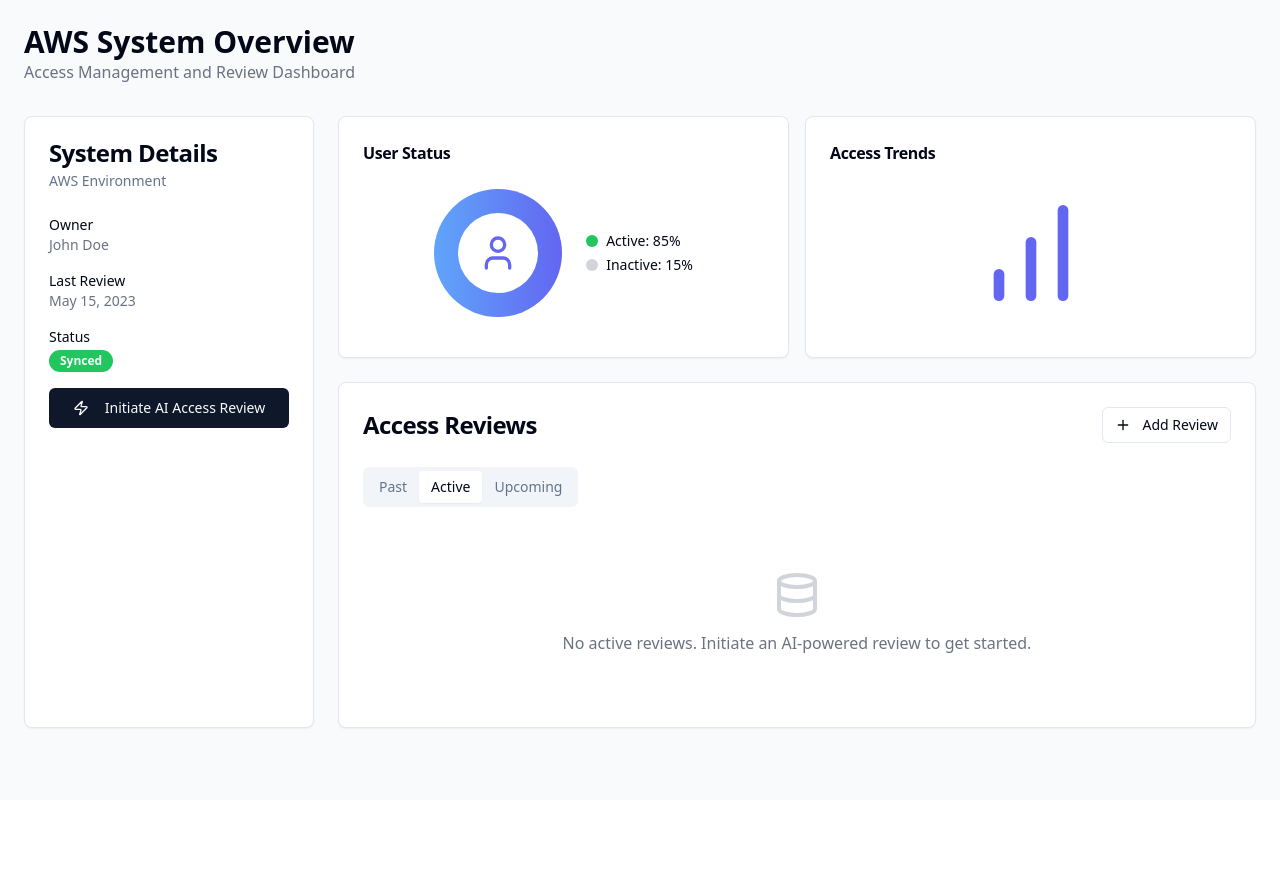
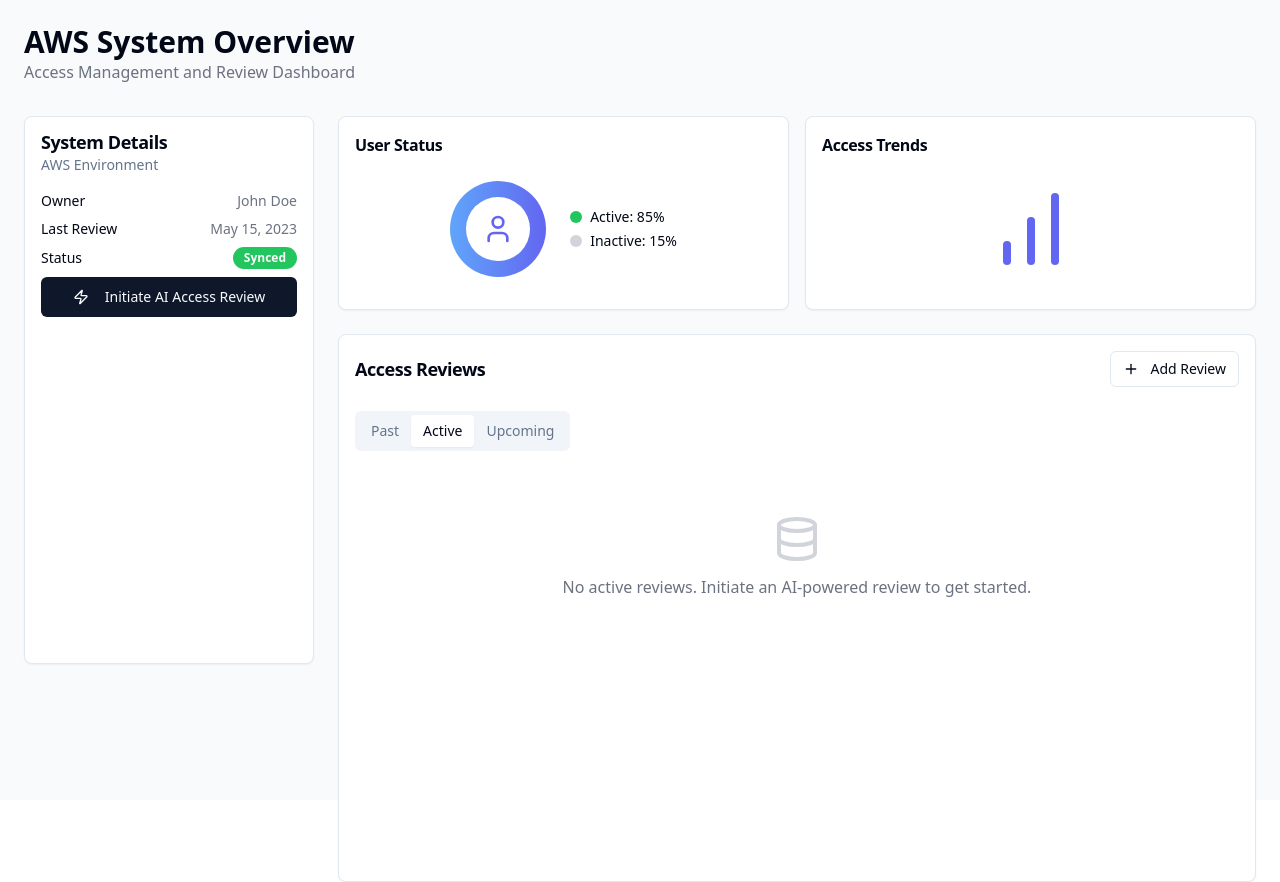
Before and after one commit to apoorvs-ai/access-mindstorm, a React (Vite) app: page / in a window 1280 px wide. Before the commit the page ends 800 px from the top, so only its background shows below. Built offline with nearby package versions, Linux system fonts and the light colour scheme.

Commit message:
Refactor: Improve card layout and system details

```diff
--- a/src/components/ui/card.tsx
+++ b/src/components/ui/card.tsx
@@ -1,3 +1,4 @@
+
 import * as React from "react"
 
 import { cn } from "@/lib/utils"
@@ -9,7 +10,7 @@ const Card = React.forwardRef<
   <div
     ref={ref}
     className={cn(
-      "rounded-lg border bg-card text-card-foreground shadow-sm",
+      "rounded-lg border bg-card text-card-foreground shadow-sm h-full",
       className
     )}
     {...props}
@@ -23,7 +24,7 @@ const CardHeader = React.forwardRef<
 >(({ className, ...props }, ref) => (
   <div
     ref={ref}
-    className={cn("flex flex-col space-y-1.5 p-6", className)}
+    className={cn("flex flex-col space-y-1 p-4", className)}
     {...props}
   />
 ))
@@ -36,7 +37,7 @@ const CardTitle = React.forwardRef<
   <h3
     ref={ref}
     className={cn(
-      "text-2xl font-semibold leading-none tracking-tight",
+      "text-lg font-semibold leading-none tracking-tight",
       className
     )}
     {...props}
@@ -60,7 +61,7 @@ const CardContent = React.forwardRef<
   HTMLDivElement,
   React.HTMLAttributes<HTMLDivElement>
 >(({ className, ...props }, ref) => (
-  <div ref={ref} className={cn("p-6 pt-0", className)} {...props} />
+  <div ref={ref} className={cn("p-4 pt-0", className)} {...props} />
 ))
 CardContent.displayName = "CardContent"
 
@@ -70,7 +71,7 @@ const CardFooter = React.forwardRef<
 >(({ className, ...props }, ref) => (
   <div
     ref={ref}
-    className={cn("flex items-center p-6 pt-0", className)}
+    className={cn("flex items-center p-4 pt-0", className)}
     {...props}
   />
 ))
--- a/src/pages/Index.tsx
+++ b/src/pages/Index.tsx
@@ -1,3 +1,4 @@
+
 import { useState, useEffect } from "react";
 import { Card, CardContent, CardDescription, CardHeader, CardTitle } from "@/components/ui/card";
 import { Button } from "@/components/ui/button";
@@ -97,28 +98,29 @@ const Index = () => {
         <p className="text-gray-500">Access Management and Review Dashboard</p>
       </div>
 
-      <div className="grid grid-cols-1 md:grid-cols-4 gap-6">
-        <Card className="md:col-span-1">
-          <CardHeader>
+      <div className="grid grid-cols-1 md:grid-cols-12 gap-6">
+        {/* System Details Card - reduced height */}
+        <Card className="md:col-span-3">
+          <CardHeader className="pb-2">
             <CardTitle>System Details</CardTitle>
             <CardDescription>AWS Environment</CardDescription>
           </CardHeader>
-          <CardContent>
-            <div className="space-y-4">
-              <div>
+          <CardContent className="py-2">
+            <div className="space-y-2">
+              <div className="flex justify-between items-center">
                 <p className="text-sm font-medium">Owner</p>
                 <p className="text-sm text-gray-500">John Doe</p>
               </div>
-              <div>
+              <div className="flex justify-between items-center">
                 <p className="text-sm font-medium">Last Review</p>
                 <p className="text-sm text-gray-500">May 15, 2023</p>
               </div>
-              <div>
+              <div className="flex justify-between items-center">
                 <p className="text-sm font-medium">Status</p>
                 <Badge className="bg-green-500">Synced</Badge>
               </div>
               <Button
-                className="w-full mt-6"
+                className="w-full mt-4"
                 onClick={handleStartReview}
                 disabled={isLoading}
               >
@@ -138,17 +140,17 @@ const Index = () => {
           </CardContent>
         </Card>
 
-        <div className="md:col-span-3 space-y-6">
+        <div className="md:col-span-9 space-y-6">
           <div className="grid grid-cols-1 md:grid-cols-2 gap-4">
             <Card>
               <CardHeader className="pb-2">
                 <CardTitle className="text-base">User Status</CardTitle>
               </CardHeader>
               <CardContent>
-                <div className="h-40 flex items-center justify-center">
-                  <div className="w-32 h-32 rounded-full bg-gradient-to-r from-blue-400 to-indigo-500 flex items-center justify-center">
-                    <div className="w-20 h-20 rounded-full bg-white flex items-center justify-center">
-                      <User className="h-10 w-10 text-indigo-500" />
+                <div className="h-32 flex items-center justify-center">
+                  <div className="w-24 h-24 rounded-full bg-gradient-to-r from-blue-400 to-indigo-500 flex items-center justify-center">
+                    <div className="w-16 h-16 rounded-full bg-white flex items-center justify-center">
+                      <User className="h-8 w-8 text-indigo-500" />
                     </div>
                   </div>
                   <div className="ml-6 space-y-1">
@@ -169,8 +171,8 @@ const Index = () => {
                 <CardTitle className="text-base">Access Trends</CardTitle>
               </CardHeader>
               <CardContent>
-                <div className="h-40 flex items-center justify-center">
-                  <BarChart className="h-32 w-32 text-indigo-500" />
+                <div className="h-32 flex items-center justify-center">
+                  <BarChart className="h-24 w-24 text-indigo-500" />
                 </div>
               </CardContent>
             </Card>
@@ -241,7 +243,7 @@ const Index = () => {
                         )}
                       </div>
 
-                      <div className="space-y-4">
+                      <div className="grid grid-cols-1 md:grid-cols-2 lg:grid-cols-3 gap-4">
                         {usersReviewed.includes("Alice Smith") ? (
                           <UserCard
                             name="Alice Smith"
```
